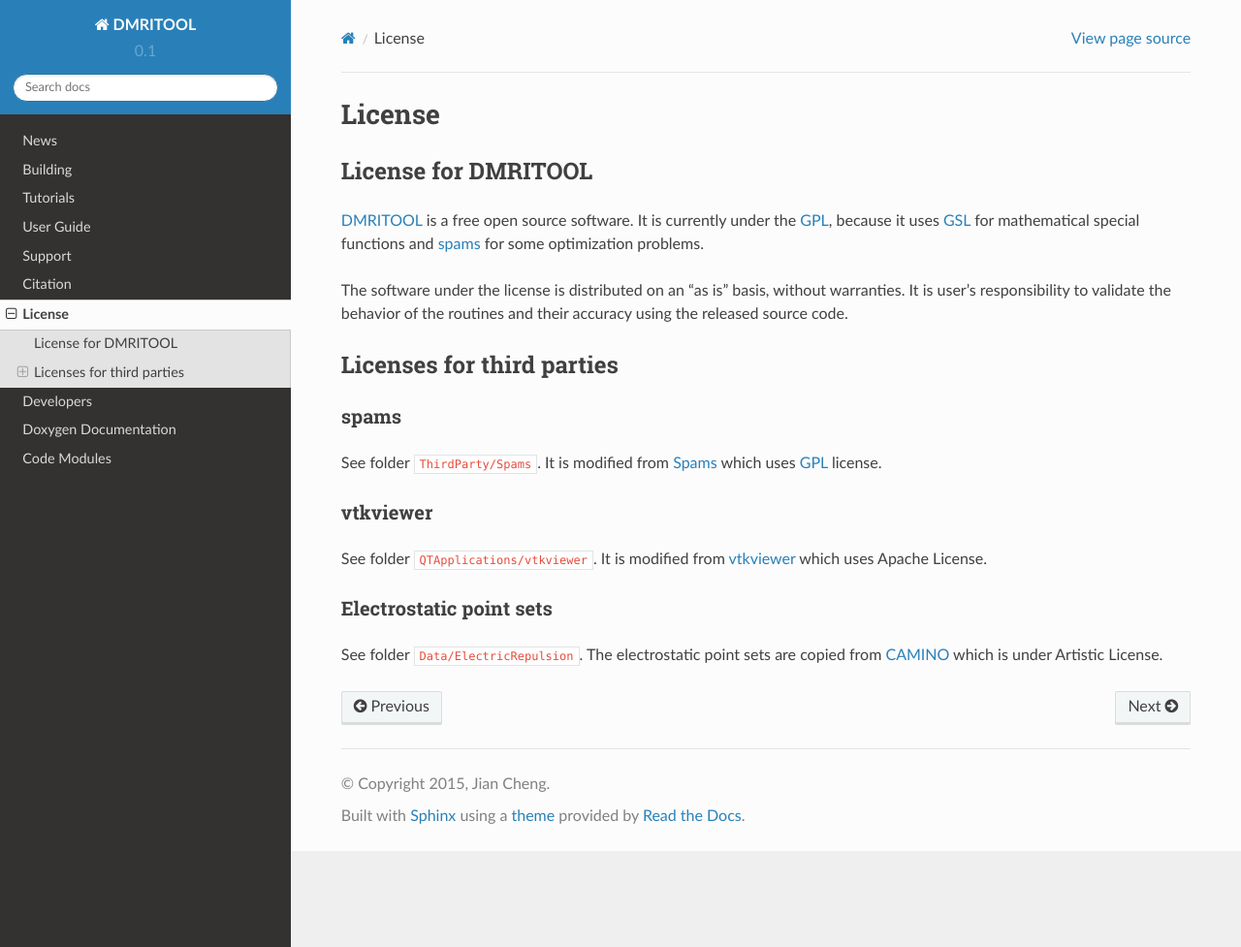
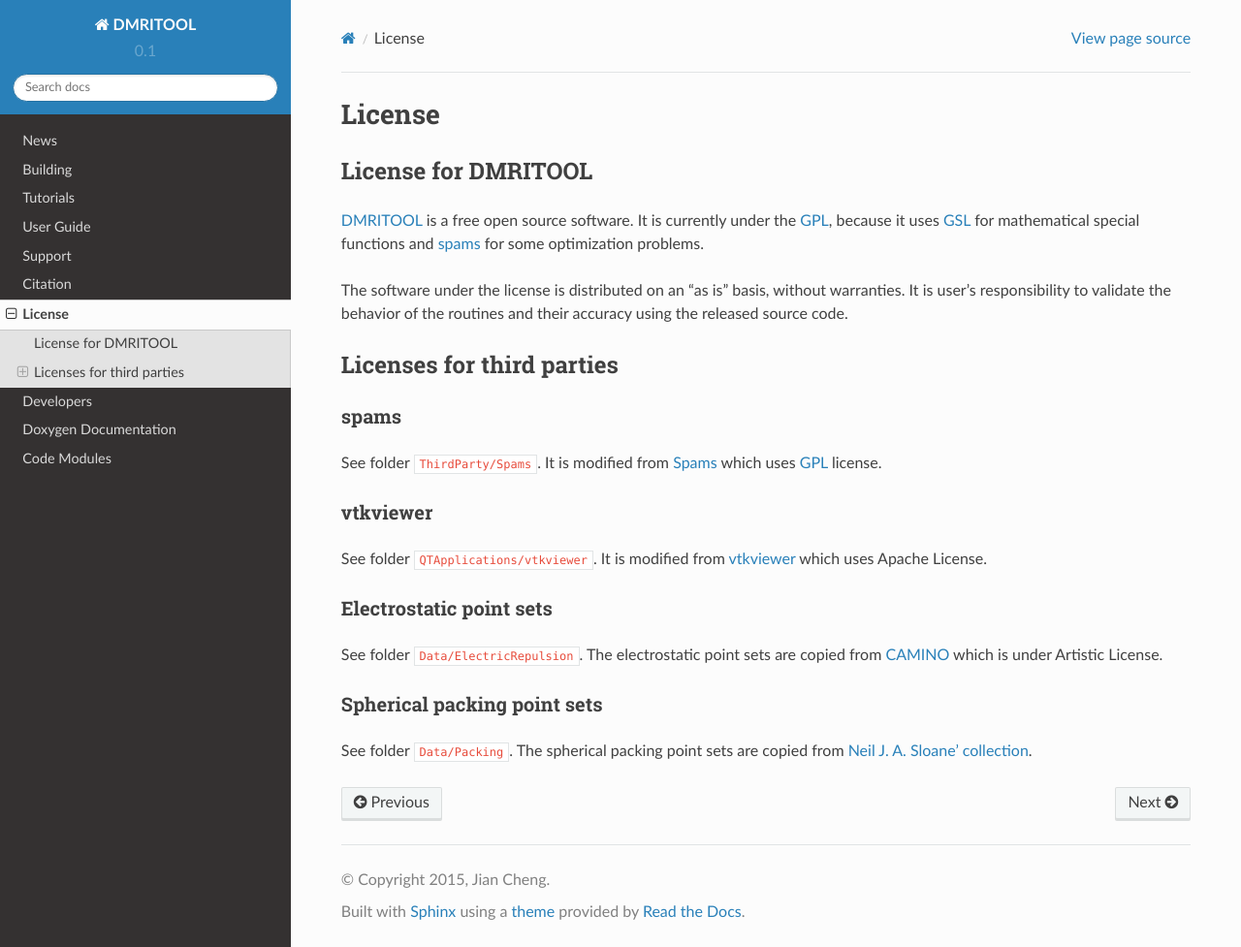
Before and after one commit to DiffusionMRITool/dmritool, a Sphinx documentation site: the page built from Documentation/Sphinx/license.rst, in a window 1280 px wide and 977 px high. Shown: the whole window at 97% size. Built offline with Sphinx 7.4.7 and the Read the Docs theme 2.0.0, drawn with Linux system fonts in a browser that asks for light colours; formulas are drawn with MathJax 3; pages that are not in the unit, such as notebooks, are missing from menus.

Commit message:
DOC: add spherical packing point sets in license.rst

```diff
--- a/Documentation/Sphinx/license.rst
+++ b/Documentation/Sphinx/license.rst
@@ -31,11 +31,15 @@
 
 
 Electrostatic point sets
--------------------------
+------------------------
 
 See folder ``Data/ElectricRepulsion``.
 The electrostatic point sets are copied from CAMINO_ which is under Artistic License.
 
+Spherical packing point sets
+----------------------------
 
+See folder ``Data/Packing``.
+The spherical packing point sets are copied from `Neil J. A. Sloane' collection <http://neilsloane.com/grass/dim3/>`__.
 
 .. include:: links.inc
```
Also changed, not shown: Documentation/Sphinx/tutorial_qspacesampling.rst (+4 -3 lines).
